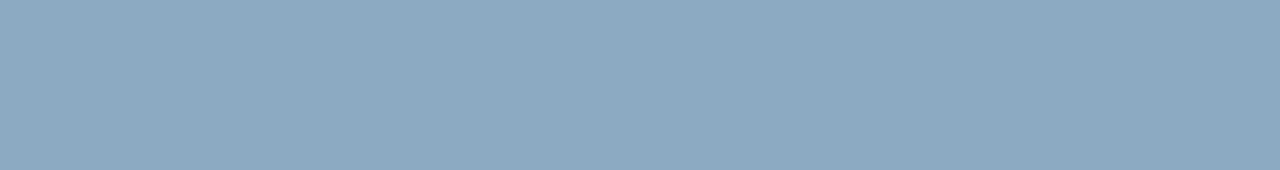
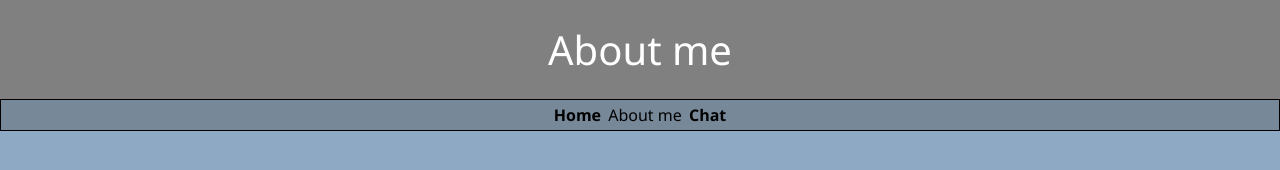
Before and after one commit to alanfoxman/CA2, a website: page public/aboutme.html in a window 1280 px wide. Drawn offline with nearby package versions, Linux system fonts and the light colour scheme.

Commit message:
Added heading and navigation to aboutme

```diff
--- a/public/aboutme.html
+++ b/public/aboutme.html
@@ -15,5 +15,14 @@
 </head>
 <body>
 
+    <h1>About me</h1>
+
+    <nav id="nav">
+        <a href="index.html">Home</a>
+        About me
+        <a href="chat.html">Chat</a>
+    </nav>
+
+
 </body>
 </html>
```
